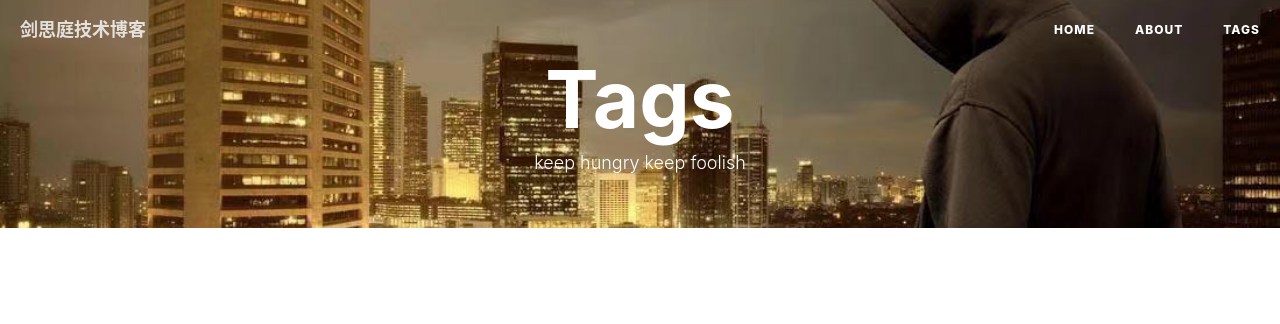
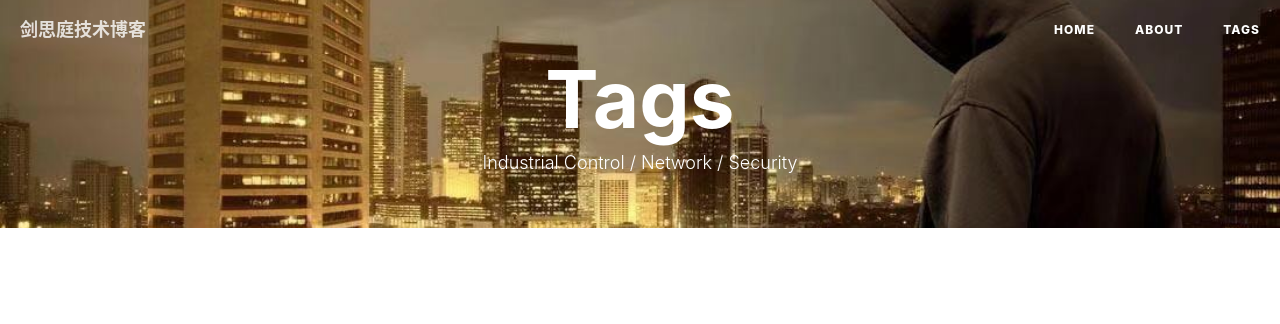
Before and after one commit to jiansiting/jiansiting.github.io, a Jekyll site: the page built from tags.html, in a window 1280 px wide. Shown: the top 324 px of the page. Built offline with Jekyll 4.4.1, drawn with Linux system fonts in a browser that asks for light colours; nearby versions of some CDN libraries; comment, search, counter and statistics services are not loaded.

Commit message:
Update tags.html

```diff
--- a/tags.html
+++ b/tags.html
@@ -1,7 +1,7 @@
 ---
 title: Tags
 layout: default
-description: keep hungry keep foolish
+description: Industrial Control / Network / Security
 header-img: "img/post-bg-desk.jpg"
 ---
 
```
